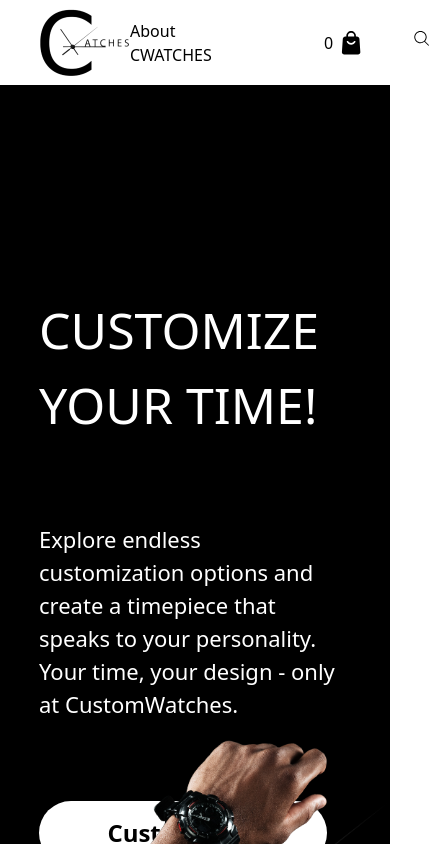
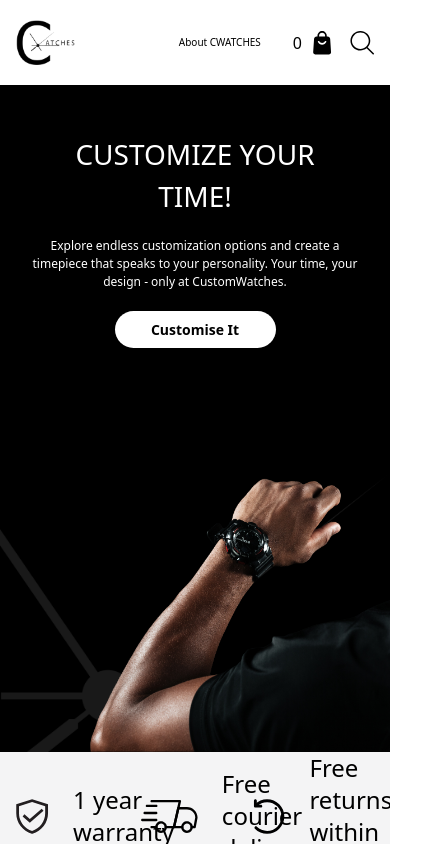
Before and after one commit to alexDanilMain/Cwatches, a React (Create React App) app: page / in a window 390 px wide. Shown: the top 844 px of the page, 429 px wide, since content can reach past the window. Built offline with nearby package versions, Linux system fonts and the light colour scheme.

Commit message:
changed to mobile first approach

```diff
--- a/src/Components/Landing/Landing.tsx
+++ b/src/Components/Landing/Landing.tsx
@@ -5,13 +5,13 @@ import GrayStar from "../../imgs/landing.images/GrayStar.png";
 
 export default function Landing() {
   return (
-    <section className="h-[995px] w-full relative overflow-hidden">
+    <section className="h-[667px] lg:h-[995px] w-full relative overflow-hidden">
       <Container>
             <LandingFlexBlox />
       </Container>
       <img
         src={ArmWithClock}
-        className="absolute right-0 bottom-0"
+        className="absolute right-0 bottom-0 w-[303px] h-[289px] z-20"
         alt="Arm with a clock"
       ></img>
       <img
--- a/src/Elements/Container.tsx
+++ b/src/Elements/Container.tsx
@@ -1,6 +1,6 @@
 function Container({ children }: {children: React.ReactNode}): JSX.Element {
   return (
-    <div className="w-4/5 mx-auto h-full">
+    <div className="w-screen px-4 md:w-4/5 mx-auto h-full overflow-hidden">
     {children}
     </div>
   );
--- a/src/Elements/CwatchLogo.tsx
+++ b/src/Elements/CwatchLogo.tsx
@@ -3,7 +3,7 @@ import CwatchesLogoImg from "../imgs/navbar.images/Cwatches_Logo.png";
 function CwatchesLogo(){
 
     return (
-        <img src={CwatchesLogoImg} className="w-[91px] h-[67px]" alt="Cwatches logo" />
+        <img src={CwatchesLogoImg} className="w-[59px] h-[45px] lg:w-[91px] lg:h-[67px]" alt="Cwatches logo" />
     );
   }
 
--- a/src/Elements/Heading.tsx
+++ b/src/Elements/Heading.tsx
@@ -8,7 +8,7 @@ interface Heading {
 
 const Heading: React.FC<Heading> = ({color, maxWidth, content}) => {
     return (
-        <h1 className="text-[50px]" style={{color:color, maxWidth:maxWidth}}> {content} </h1>
+        <h1 className="text-[28px] lg:text-[50px] text-center" style={{color:color, maxWidth:maxWidth}}> {content} </h1>
 
     );
   }
--- a/src/Elements/LandingElements/LandingButton.tsx
+++ b/src/Elements/LandingElements/LandingButton.tsx
@@ -6,7 +6,7 @@ interface LandingButtonText {
 
 const LandingButton: React.FC<LandingButtonText> = ({ButtonText}) => {
     return (
-        <button className="w-72 h-16 bg-white rounded-full text-black text-2xl font-bold">
+        <button className="w-[161px] h-[37px] text-[14px] lg:w-72 lg:h-16 bg-white rounded-full text-black lg:text-2xl font-bold">
             {ButtonText}
       </button>
     );
--- a/src/Elements/LandingElements/LandingFlexBox.tsx
+++ b/src/Elements/LandingElements/LandingFlexBox.tsx
@@ -4,9 +4,9 @@ import LandingButton from "./LandingButton";
 function LandingFlexBlox() {
   const h1Content = "CUSTOMIZE YOUR TIME!";
   return (
-    <div className="flex flex-col text-white mt-52 gap-20">
+    <div className="flex flex-col items-center text-white mt-12 lg:mt-52 gap-5 lg:gap-20">
       <Heading  maxWidth="300px" color="white" content={h1Content} />
-      <p className=" max-w-[540px] text-[22px]">
+      <p className="max-w-[329px] lg:max-w-[540px] text-[12px] lg:text-[22px] text-center">
         Explore endless customization options and create a timepiece that speaks
         to your personality. Your time, your design - only at CustomWatches.
       </p>
--- a/src/Elements/NavbarElements/NavBarList.tsx
+++ b/src/Elements/NavbarElements/NavBarList.tsx
@@ -5,7 +5,7 @@ import SearchIcon from "../../imgs/navbar.images/Search_Icon.svg";
 
 function NavbarList() {
     return (
-        <ul className="flex items-center gap-16">
+        <ul className="flex items-center gap-4 lg:gap-16">
             <NavbarLinkList />
             <ShoppingCart />
             <NavbarImgList image={SearchIcon}/>
--- a/src/Elements/NavbarElements/NavbarLinkList.tsx
+++ b/src/Elements/NavbarElements/NavbarLinkList.tsx
@@ -1,11 +1,10 @@
 
-function NavbarFlexList() {
+function NavbarLinkList() {
     return (
-        <li className="mr-12">
-        {" "}
+        <li className="text-[10px] mr-4 lg:mr-12">
         <a>About CWATCHES</a>
       </li>
     );
   }
 
-  export default NavbarFlexList;
+  export default NavbarLinkList;
```
